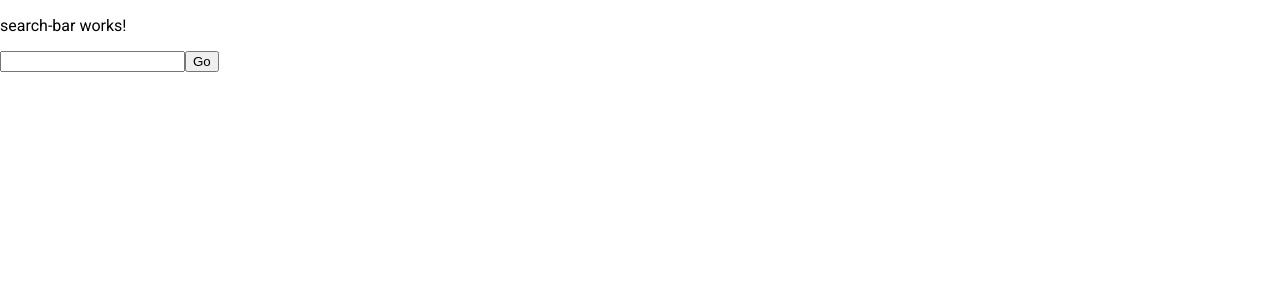
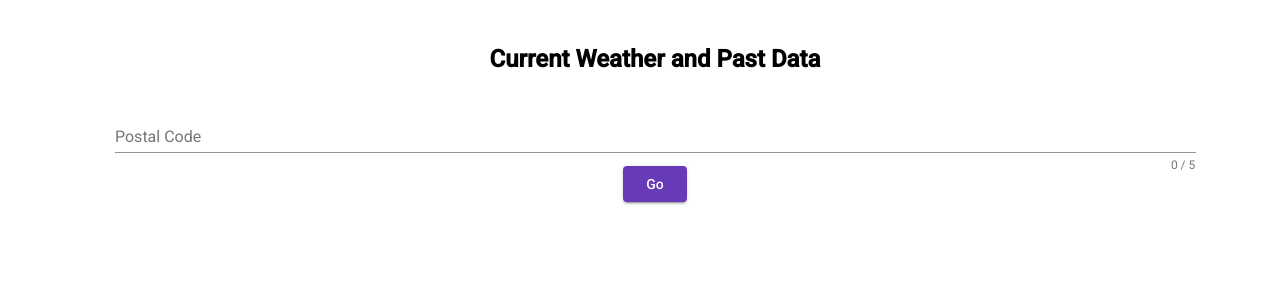
Before and after one commit to jorgemanzo/humble-weather, an Angular app in the folder app/: page / in a window 1280 px wide. Shown: the top 300 px of the page. Built offline with nearby package versions, Linux system fonts and the light colour scheme.

Commit message:
Search bar

```diff
--- a/app/src/app/app.module.ts
+++ b/app/src/app/app.module.ts
@@ -12,6 +12,8 @@ import { SearchResultHistoryComponent } from './search-result-history/search-res
 
 import {MatTableModule} from '@angular/material/table';
 import {MatCardModule} from '@angular/material/card';
+import {MatInputModule} from '@angular/material/input';
+import {MatButtonModule} from '@angular/material/button';
 @NgModule({
   declarations: [
     AppComponent,
@@ -27,7 +29,9 @@ import {MatCardModule} from '@angular/material/card';
     FormsModule,
     HttpClientModule,
     MatTableModule,
-    MatCardModule
+    MatCardModule,
+    MatInputModule,
+    MatButtonModule
   ],
   providers: [],
   bootstrap: [AppComponent]
--- a/app/src/app/search-bar/search-bar.component.html
+++ b/app/src/app/search-bar/search-bar.component.html
@@ -1,7 +1,9 @@
-<p>search-bar works!</p>
-<input
-    [(ngModel)]="zipCode"
-/>
-<button (click)="go()">Go</button>
-
-<p>{{message}}</p>
+<div class="container">
+    <h2>Current Weather and Past Data</h2>
+    <mat-form-field class="example-full-width">
+        <mat-label>Postal Code</mat-label>
+        <input matInput #postalCode maxlength="5" placeholder="Ex. 94105" [(ngModel)]="zipCode">
+        <mat-hint align="end">{{postalCode.value.length}} / 5</mat-hint>
+    </mat-form-field>
+    <button mat-raised-button color="primary" (click)="go()">Go</button>
+</div>
--- a/app/src/app/search-bar/search-bar.component.scss
+++ b/app/src/app/search-bar/search-bar.component.scss
@@ -0,0 +1,31 @@
+.example-full-width {
+    width: 100%;
+    margin: 15px;
+    height: 15px;
+}
+
+button {
+    margin-top: 15px;
+}
+
+.container {
+    display: flex;
+    flex-flow: column wrap;
+    justify-content: center;
+    align-items: center;
+    margin-top: 25px;
+    margin-bottom: 25px;
+    margin-left: calc(15px + 60 * ((100vw - 320px) / 680));
+    margin-right: calc(15px + 60 * ((100vw - 320px) / 680));
+}
+
+@media screen and (min-width: 320px) {
+    .example-full-width {
+        height: calc(15px + 13 * ((100vw - 320px) / 680));
+    }
+}
+@media screen and (min-width: 1000px) {
+    .example-full-width {
+        height: 28px;
+    }
+}
--- a/app/src/app/search-result/search-result.component.html
+++ b/app/src/app/search-result/search-result.component.html
@@ -2,13 +2,12 @@
     <mat-card class="example-card">
         <mat-card-header>
             <div mat-card-avatar class="example-header-image"></div>
-            <mat-card-title>{{city}}</mat-card-title>
+            <mat-card-title class="title">{{city}}</mat-card-title>
             <mat-card-subtitle>{{zipCode}}</mat-card-subtitle>
         </mat-card-header>
         <mat-card-content class="content">
             <p>
-                {{temp}} <br/>
-                {{humidity}} {{condition}}
+                {{temp}} {{humidity}} {{condition}}
             </p>
         </mat-card-content>
     </mat-card>
--- a/app/src/app/search-result/search-result.component.scss
+++ b/app/src/app/search-result/search-result.component.scss
@@ -11,12 +11,26 @@
 }
 @media screen and (min-width: 320px) {
     .content {
-        font-size: calc(12pt + 9 * ((100vw - 320px) / 680));
+        font-size: calc(12pt + 4 * ((100vw - 320px) / 680));
     }
 }
 @media screen and (min-width: 1000px) {
     .content {
-        font-size: 21pt;
+        font-size: 14pt;
+    }
+}
+
+.title {
+    font-size: 16pt;
+}
+@media screen and (min-width: 320px) {
+    .title {
+        font-size: calc(16pt + 4 * ((100vw - 320px) / 680));
+    }
+}
+@media screen and (min-width: 1000px) {
+    .title {
+        font-size: 20pt;
     }
 }
 
```
